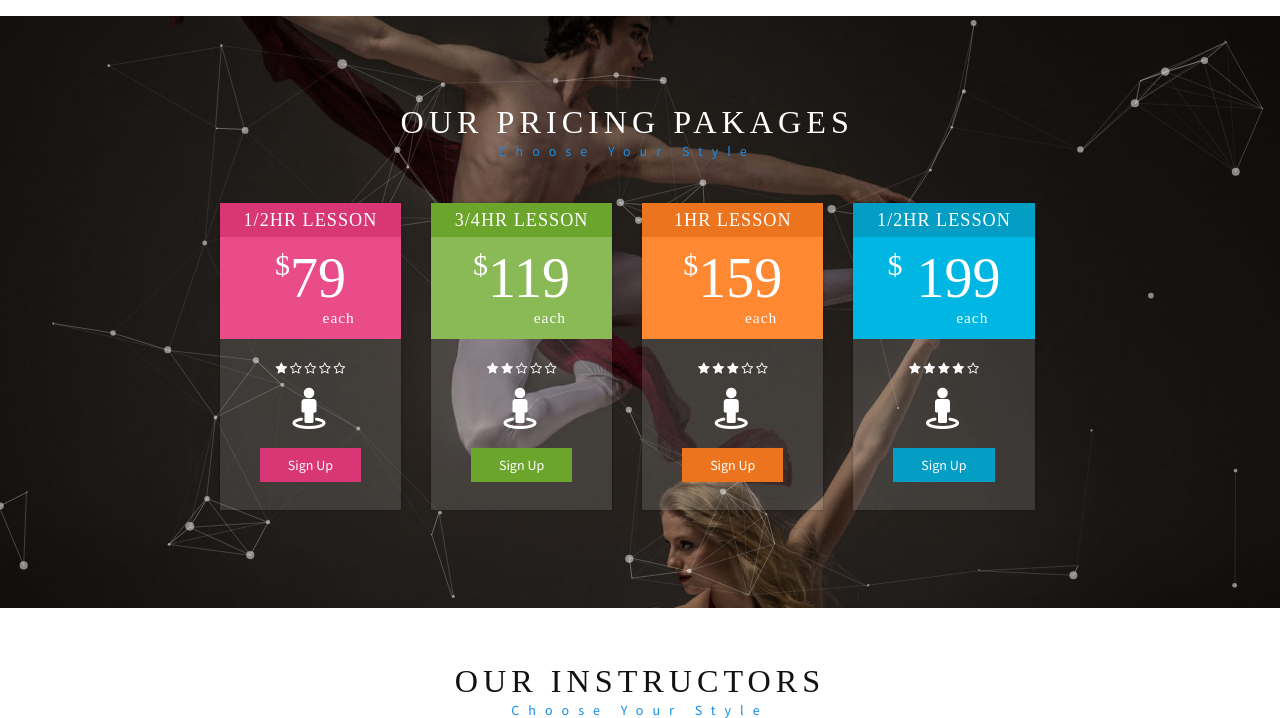
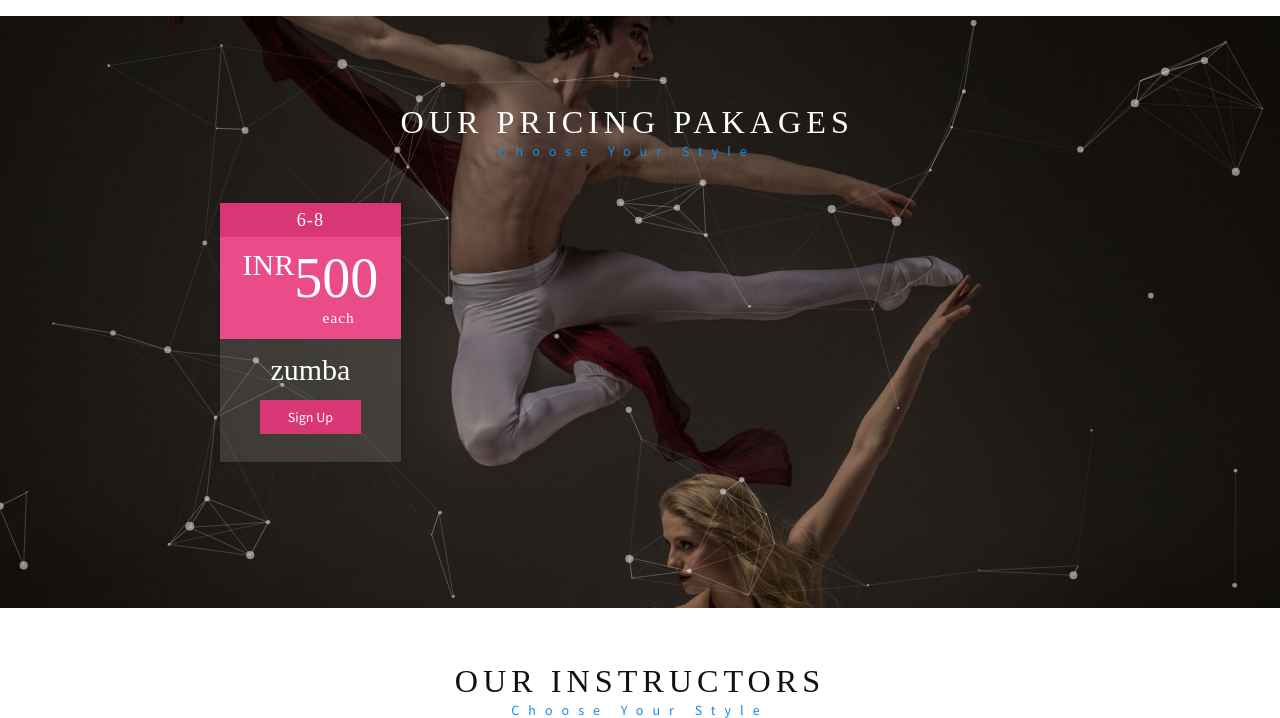
Before and after one commit to dipankarsahoo180/funkfactory, a Django app: page / in a window 1280 px wide. Shown: the part 1560-2278 px from the top of the page. Run offline with Django 3.2, Linux system fonts and the light colour scheme; data comes from the database, SQL or seed files in the repository; some libraries are stand-ins or nearby versions; some web fonts are replaced.

Commit message:
map dropped

```diff
--- a/funkfactory/homeapp/admin.py
+++ b/funkfactory/homeapp/admin.py
@@ -1,7 +1,8 @@
 from django.contrib import admin
 from .models import (HomePictures, ContactForm, AboutUs,
                      ClassAbout, Notice, DanceStyleWeTeach, FacultiesProfile,
-                     FunkFactoryGallery, Reviews, OurDetail, Passwords)
+                     FunkFactoryGallery, Reviews, OurDetail, Passwords,
+                     Packages)
 
 # Register your models here.
 admin.site.register(HomePictures)
@@ -15,3 +16,4 @@ admin.site.register(FunkFactoryGallery)
 admin.site.register(Reviews)
 admin.site.register(OurDetail)
 admin.site.register(Passwords)
+admin.site.register(Packages)
--- a/funkfactory/homeapp/models.py
+++ b/funkfactory/homeapp/models.py
@@ -168,3 +168,13 @@ class ContactForm(models.Model):
     class Meta:
         verbose_name_plural = "910 Contact forms"
         verbose_name = "Details"
+
+
+class Packages(models.Model):
+    class_name = models.CharField(max_length=10, blank=True)
+    timing = models.CharField(max_length=10, blank=True)
+    price = models.CharField(max_length=10, blank=True)
+    rating = models.CharField(max_length=1, blank=True)
+
+    def __str__(self):
+        return self.class_name
--- a/funkfactory/homeapp/views.py
+++ b/funkfactory/homeapp/views.py
@@ -2,7 +2,7 @@ from django.shortcuts import render, redirect
 from .models import (HomePictures, ContactForm, AboutUs,
                      ClassAbout, Notice, DanceStyleWeTeach,
                      FacultiesProfile, FunkFactoryGallery, Reviews,
-                     OurDetail, Passwords)
+                     OurDetail, Passwords, Packages)
 from django.db.models import manager
 from django.contrib import messages
 from django.contrib.auth.models import User, auth
@@ -22,6 +22,7 @@ def home(request):
     queryset_reviews = Reviews.objects.all()
     queryset_client_details = OurDetail.objects.all().first()
     queryset_passwords = Passwords.objects.all()
+    queryset_packages = Packages.objects.all()
     if request.method == "POST":
         print(request.POST)
         if "contact_submit" in request.POST:
@@ -67,5 +68,6 @@ def home(request):
                'classSummary': queryset_AboutClass,
                'notifications': queryset_NoticeClass, 'dance_styles': queryset_Dance_styles,
                'instructors': queryset_Faculties, 'gallery': queryset_gallery,
-               'reviews': queryset_reviews, 'details': queryset_client_details}
+               'reviews': queryset_reviews, 'details': queryset_client_details,
+               'packages':queryset_packages}
     return render(request, 'index.html', context)
--- a/funkfactory/templates/index.html
+++ b/funkfactory/templates/index.html
@@ -1,10 +1,3 @@
-
-<!--
-Author: W3layouts
-Author URL: http://w3layouts.com
-License: Creative Commons Attribution 3.0 Unported
-License URL: http://creativecommons.org/licenses/by/3.0/
--->
 <!DOCTYPE html>
 {% load static %}
 {% static 'images' as baseUrl %}
@@ -87,7 +80,7 @@ License URL: http://creativecommons.org/licenses/by/3.0/
 							<li><a class="page-scroll scroll" href="#instructors">Instructors</a></li>
 							<li><a class="page-scroll scroll" href="#gallery">Gallery</a></li>
 							<li><a class="page-scroll scroll" href="#contact">Contact</a></li>
-							<li><a class="book popup-with-zoom-anim button-isi zoomIn animated" data-wow-delay=".5s" href="#small-dialog">SignUP</a></li>
+<!--							<li><a class="book popup-with-zoom-anim button-isi zoomIn animated" data-wow-delay=".5s" href="#small-dialog">SignUP</a></li>-->
 						</ul>
 					</div>
 					<!-- /.navbar-collapse -->
@@ -177,114 +170,28 @@ License URL: http://creativecommons.org/licenses/by/3.0/
 		<div class="priceing-table-main">
 		       <h3 class="title-w3 three">Our Pricing Pakages</h3>
 		       <p class="sub-text">Choose Your Style</p>
+			{% for package in packages %}
 			   <div class="priceing-table-grids">
 				 <div class="col-md-3 price-grid">
 					<div class="price-block agile">
 						<div class="price-gd-top pric-clr1">
-							<h4>1/2HR LESSON</h4>
-							<h3><span>$</span>79</h3>
+							<h4>{{package.timing}}</h4>
+							<h3><span>INR</span>{{package.price}}</h3>
 							<h5>each</h5>
 						</div>
 						<div class="price-gd-bottom">
 							   <div class="price-list">
-
-									<ul>
-											<li><i class="fa fa-star" aria-hidden="true"></i></li>
-											<li><i class="fa fa-star-o" aria-hidden="true"></i></li>
-											<li><i class="fa fa-star-o" aria-hidden="true"></i></li>
-											<li><i class="fa fa-star-o" aria-hidden="true"></i></li>
-											<li><i class="fa fa-star-o" aria-hidden="true"></i></li>
-
-								     </ul>
-									 <h6 class="bed"><i class="fa fa-street-view" aria-hidden="true"></i></h6>
+								  <h2 style="color:white">{{package.class_name}}</h2>
 							</div>
 							<div class="price-selet pric-sclr1">
-                    <a class="book popup-with-zoom-anim button-isi zoomIn animated" data-wow-delay=".5s" href="#small-dialog">Sign Up</a>
-							</div>
-						</div>
-					</div>
-				</div>
-				<div class="col-md-3 price-grid ">
-					<div class="price-block agile">
-						<div class="price-gd-top pric-clr2">
-							<h4>3/4HR LESSON</h4>
-							<h3><span>$</span>119</h3>
-							<h5>each</h5>
-						</div>
-						<div class="price-gd-bottom">
-							<div class="price-list">
-
-									<ul>
-									<li><i class="fa fa-star" aria-hidden="true"></i></li>
-									<li><i class="fa fa-star" aria-hidden="true"></i></li>
-									<li><i class="fa fa-star-o" aria-hidden="true"></i></li>
-									<li><i class="fa fa-star-o" aria-hidden="true"></i></li>
-									<li><i class="fa fa-star-o" aria-hidden="true"></i></li>
-
-								</ul>
-								<h6 class="bed two"><i class="fa fa-street-view" aria-hidden="true"></i></h6>
-
-							</div>
-							<div class="price-selet pric-sclr2">
-								<a class="book popup-with-zoom-anim button-isi zoomIn animated" data-wow-delay=".5s" href="#small-dialog">Sign Up</a>
-
-							</div>
-						</div>
-					</div>
-				</div>
-				<div class="col-md-3 price-grid lost">
-					<div class="price-block agile">
-						<div class="price-gd-top pric-clr3">
-							<h4>1HR LESSON</h4>
-							<h3><span>$</span>159</h3>
-							<h5>each</h5>
-						</div>
-						<div class="price-gd-bottom">
-							<div class="price-list">
-								<ul>
-									<li><i class="fa fa-star" aria-hidden="true"></i></li>
-									<li><i class="fa fa-star" aria-hidden="true"></i></li>
-									<li><i class="fa fa-star" aria-hidden="true"></i></li>
-									<li><i class="fa fa-star-o" aria-hidden="true"></i></li>
-									<li><i class="fa fa-star-o" aria-hidden="true"></i></li>
-
-								</ul>
-								<h6 class="bed three"><i class="fa fa-street-view" aria-hidden="true"></i></h6>
-							</div>
-							<div class="price-selet pric-sclr3">
-								<a class="book popup-with-zoom-anim button-isi zoomIn animated" data-wow-delay=".5s" href="#small-dialog">Sign Up</a>
-							</div>
-						</div>
-					</div>
-				</div>
-				<div class="col-md-3 price-grid wthree lost">
-					<div class="price-block agile">
-						<div class="price-gd-top pric-clr4">
-							<h4>1/2HR LESSON</h4>
-							<h3><span>$</span> 199</h3>
-							<h5>each</h5>
-						</div>
-						<div class="price-gd-bottom">
-							<div class="price-list">
-								<ul>
-									<li><i class="fa fa-star" aria-hidden="true"></i></li>
-									<li><i class="fa fa-star" aria-hidden="true"></i></li>
-									<li><i class="fa fa-star" aria-hidden="true"></i></li>
-									<li><i class="fa fa-star" aria-hidden="true"></i></li>
-									<li><i class="fa fa-star-o" aria-hidden="true"></i></li>
-
-								</ul>
-								<h6 class="bed four"><i class="fa fa-street-view" aria-hidden="true"></i></h6>
-							</div>
-							<div class="price-selet pric-sclr4">
-								<a class="book popup-with-zoom-anim button-isi zoomIn animated" data-wow-delay=".5s" href="#small-dialog">Sign Up</a>
+                    <a class="book popup-with-zoom-anim button-isi zoomIn animated" data-wow-delay=".5s" href="#contact">Sign Up</a>
 							</div>
 						</div>
 					</div>
 				</div>
 				<div class="clearfix"> </div>
 			</div>
-
+		{% endfor %}
 		</div>
 	</div>
 	<!--//prices -->
@@ -433,10 +340,10 @@ License URL: http://creativecommons.org/licenses/by/3.0/
 	<!-- Contact -->
 	<div class="agile-contact">
 
-		<div class="col-md-6 contact-map-right">
-			<div id="map"></div>
-		</div>
-		<div class="col-md-6 left-contact">
+<!--		<div class="col-md-6 contact-map-right">-->
+<!--			<div id="map"></div>-->
+<!--		</div>-->
+<!--		<div class="col-md-6 left-contact">-->
 		<div class="cont-top">
 			<h5><i class="fa fa-envelope" aria-hidden="true"></i>Email</h5>
 			<a href="mailto:{{details.email}}">{{details.email}}</a>
@@ -455,7 +362,7 @@ License URL: http://creativecommons.org/licenses/by/3.0/
 				<p>{{details.phone_line_3}}</p>
 			</div>
 		</div>
-	</div>
+<!--	</div>-->
 	<div class="clearfix"></div>
 </div>
 	<div class="contact" id="contact">
```
Also changed, not shown: funkfactory/db.sqlite3.
